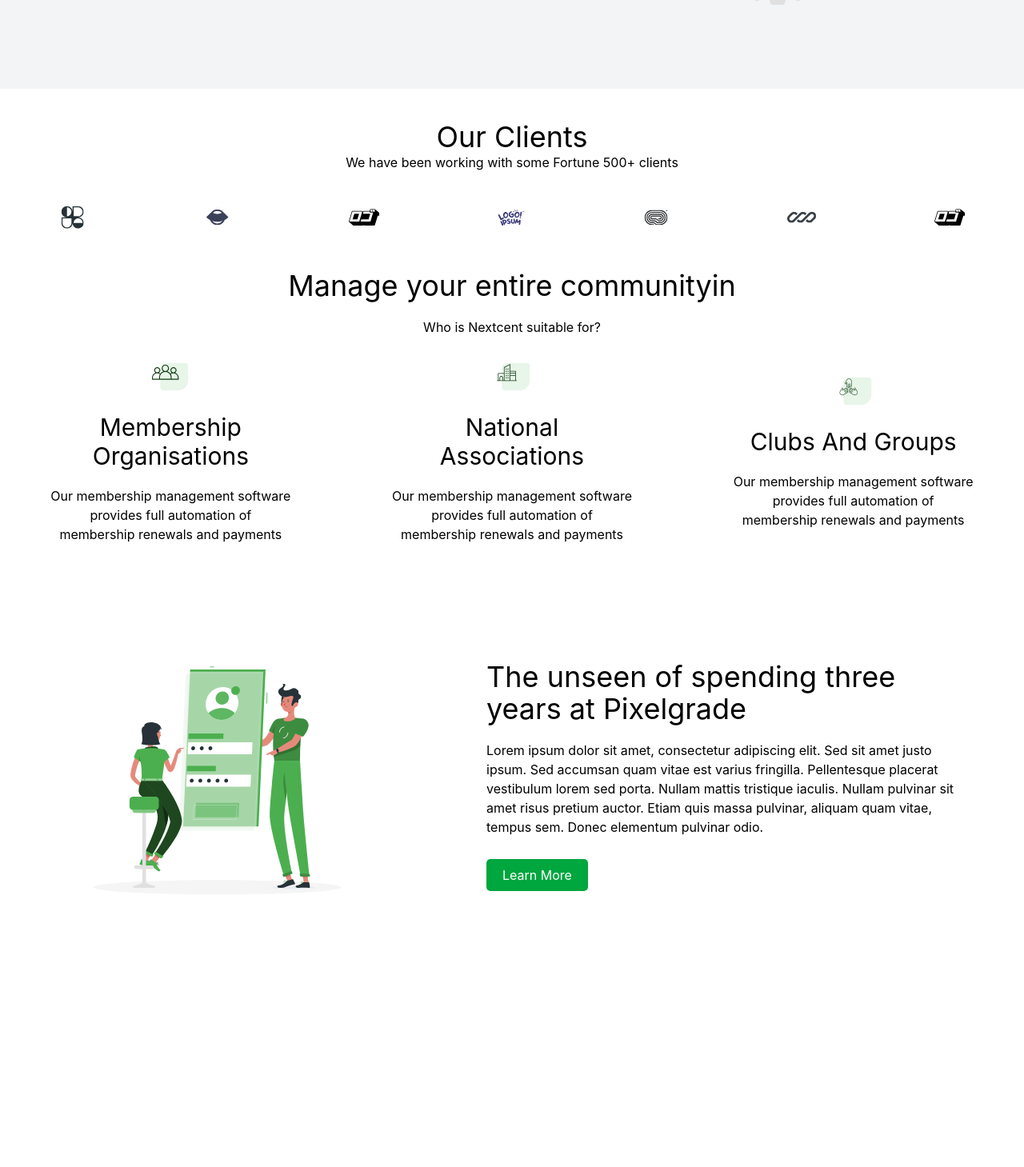
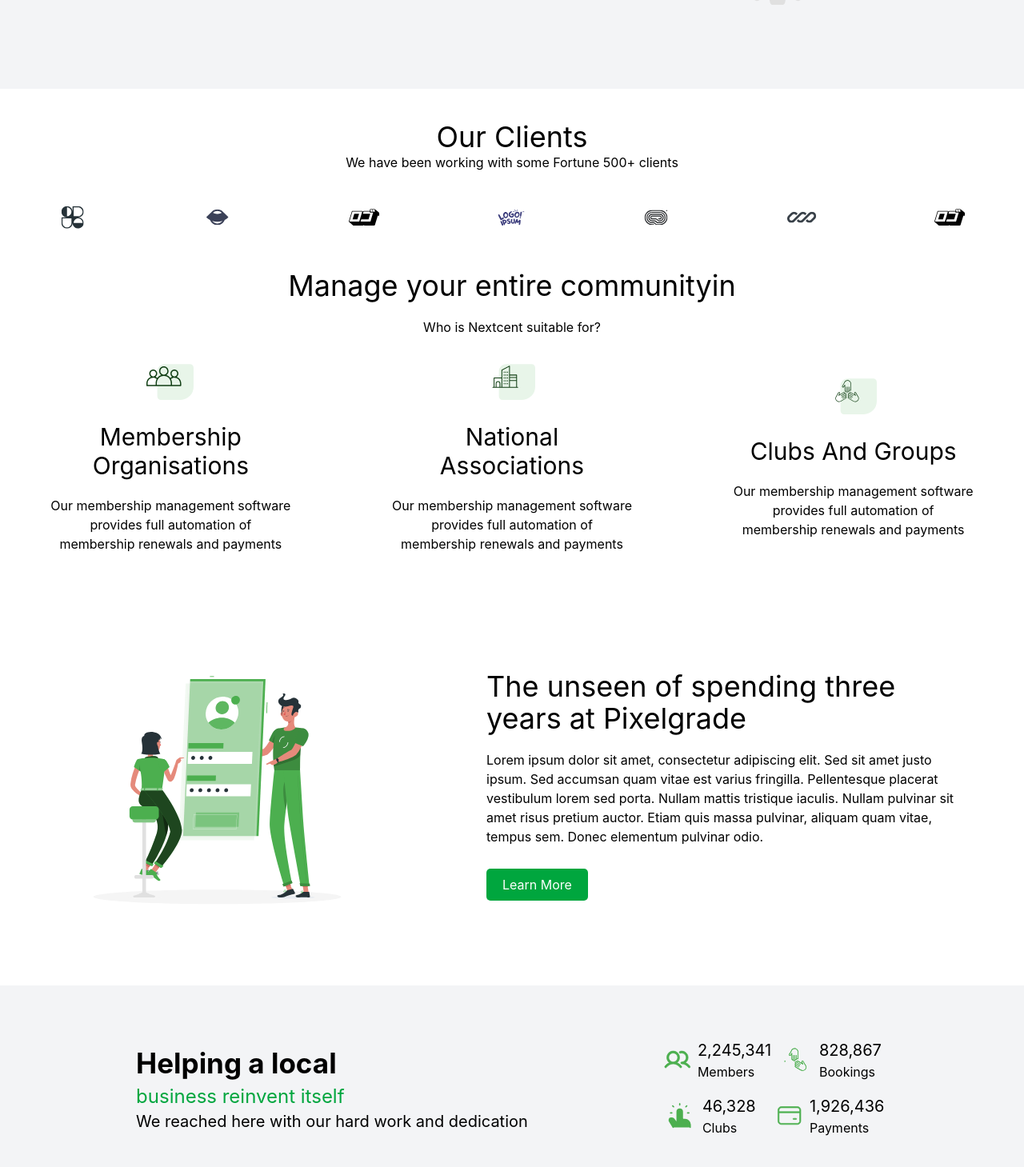
Before and after one commit to Naser-frontend/react-layout-practice, a React app in the folder Simple-ReactProject/: page / in a window 1280 px wide. Shown: the part 545-2004 px from the top of the page at 80% size. Before the commit the page ends 1765 px from the top, so only its background shows below. Built offline with nearby package versions, Linux system fonts and the light colour scheme; the HTML template or start-up script is replaced by a standard one.

Commit message:
add some styles in over vie

```diff
--- a/Simple-ReactProject/src/components/Clients.jsx
+++ b/Simple-ReactProject/src/components/Clients.jsx
@@ -41,19 +41,19 @@ function Clients(){
                <div className="flex mt-7 justify-around  items-center ">
 
                  <div className="text-center w-[300px] ">
-                    <img className="mx-auto " src={Icon8} alt="icon8" />
+                    <img className="mx-auto w-15" src={Icon8} alt="icon8" />
                     <h3 className="text-3xl mt-7">Membership Organisations</h3>
                     <p  className="mt-5">Our membership management software provides full automation of membership renewals and payments</p>
                 </div>
 
                   <div className="text-center w-[300px] ">
-                    <img className="mx-auto" src={Icon9} alt="icon9" />
+                    <img className="mx-auto w-15" src={Icon9} alt="icon9" />
                     <h3 className="text-3xl mt-7">National Associations</h3>
                     <p  className="mt-5">Our membership management software provides full automation of membership renewals and payments</p>
                 </div>
 
                   <div className="text-center w-[300px] ">
-                    <img className="mx-auto" src={Icon10} alt="icon1-" />
+                    <img className="mx-auto w-15" src={Icon10} alt="icon1-" />
                     <h3 className="text-3xl mt-7">Clubs And Groups</h3>
                     <p  className="mt-5">Our membership management software provides full automation of membership renewals and payments</p>
                 </div>
--- a/Simple-ReactProject/src/components/Overview.jsx
+++ b/Simple-ReactProject/src/components/Overview.jsx
@@ -0,0 +1,55 @@
+import icon1 from "../assets/images/icons/Icon (3).svg"
+import icon2 from "../assets/images/icons/Icon (4).svg"
+import icon3 from "../assets/images/icons/Icon (5).svg"
+import icon4 from "../assets/images/icons/Icon (6).svg"
+
+function Overview(){
+    return(
+        <section className="bg-gray-100 flex justify-around  items-center  h-64">
+            <div className=" flex flex-col ml-auto">
+                 <h2 className="font-bold text-[35px]">Helping a local </h2>
+                 <h2 className="text-green-600 text-2xl">business reinvent itself</h2>
+                 <p className="text-[20px]">We reached here with our hard work and dedication</p>
+            </div>
+            <div className="flex ml-auto flex-col m-auto ml-10">
+
+               <div className="flex ">
+                 <div className="w-35 flex">
+                    <img className="w-10 self-center " src={icon1} alt="" />
+                   <div className="flex flex-col p-2 justify-center">
+                     <p className="text-[20px]">2,245,341 </p>
+                     <p>Members</p>
+                   </div>
+                </div>
+                <div className="w-35 flex">
+                    <img className="w-25 self-center " src={icon2}  alt="" />
+                   <div className="flex flex-col p-2 justify-center">
+                     <p  className="text-[20px]">828,867</p>
+                    <p>Bookings</p>
+                   </div>
+                </div>
+               </div>
+
+                <div className="flex">
+
+                <div className="w-35 flex">
+                    <img className="w-10 self-center " src={icon3}  alt="" />
+                   <div className="flex flex-col p-2 justify-center">
+                     <p  className="text-[20px]">46,328</p>
+                    <p>Clubs</p>
+                   </div>
+                </div>
+                <div className="w-35 flex">
+                    <img className="w-10 self-center " src={icon4}  alt="" />
+                  <div className="flex flex-col p-2 justify-center">
+                      <p  className="text-[20px]">1,926,436</p>
+                    <p>Payments</p>
+                  </div>
+                </div>
+                </div>
+
+            </div>
+        </section>
+    )
+}
+export default Overview
--- a/Simple-ReactProject/src/pages/Home.jsx
+++ b/Simple-ReactProject/src/pages/Home.jsx
@@ -1,5 +1,6 @@
 import HeroSection from "../components/HeroSection"
 import Clients from "../components/Clients"
+import Overview from "../components/Overview";
 
 function Home() {
   return (
@@ -7,6 +8,8 @@ function Home() {
       < HeroSection />
 
       <Clients/>
+
+      <Overview/>
     </div>
   );
 }
```
